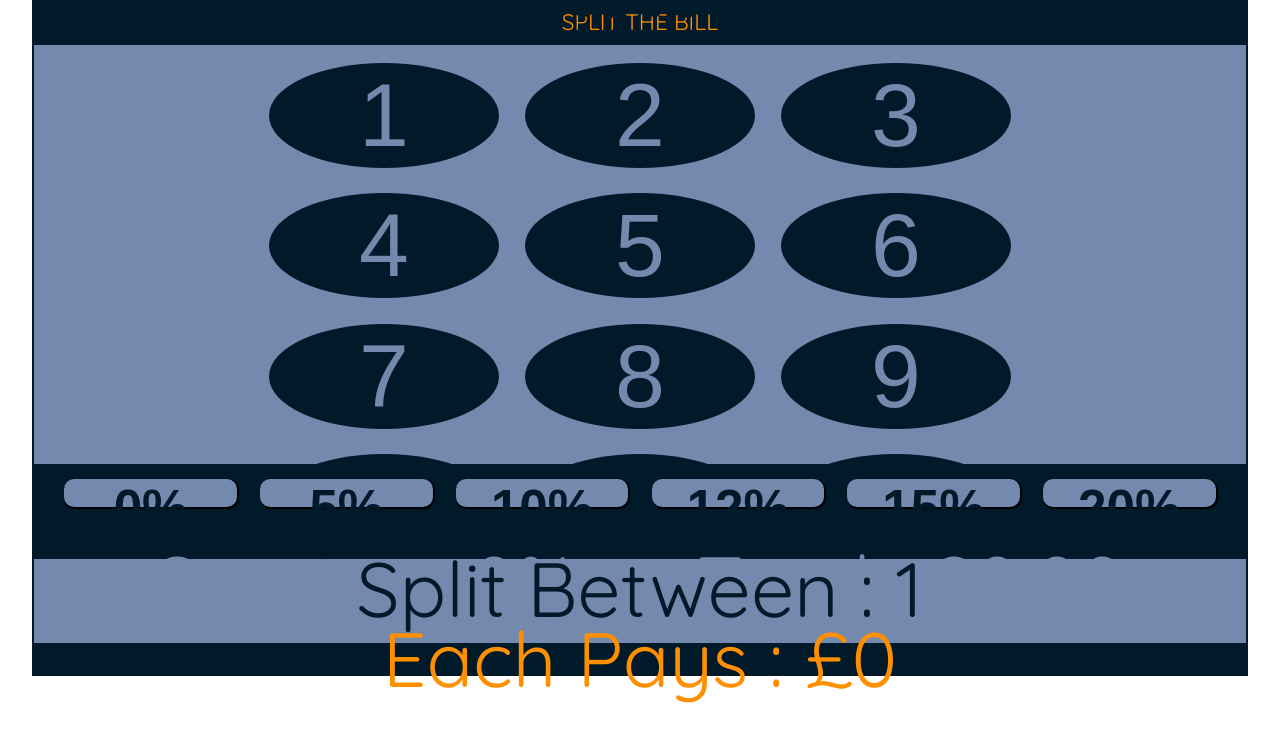
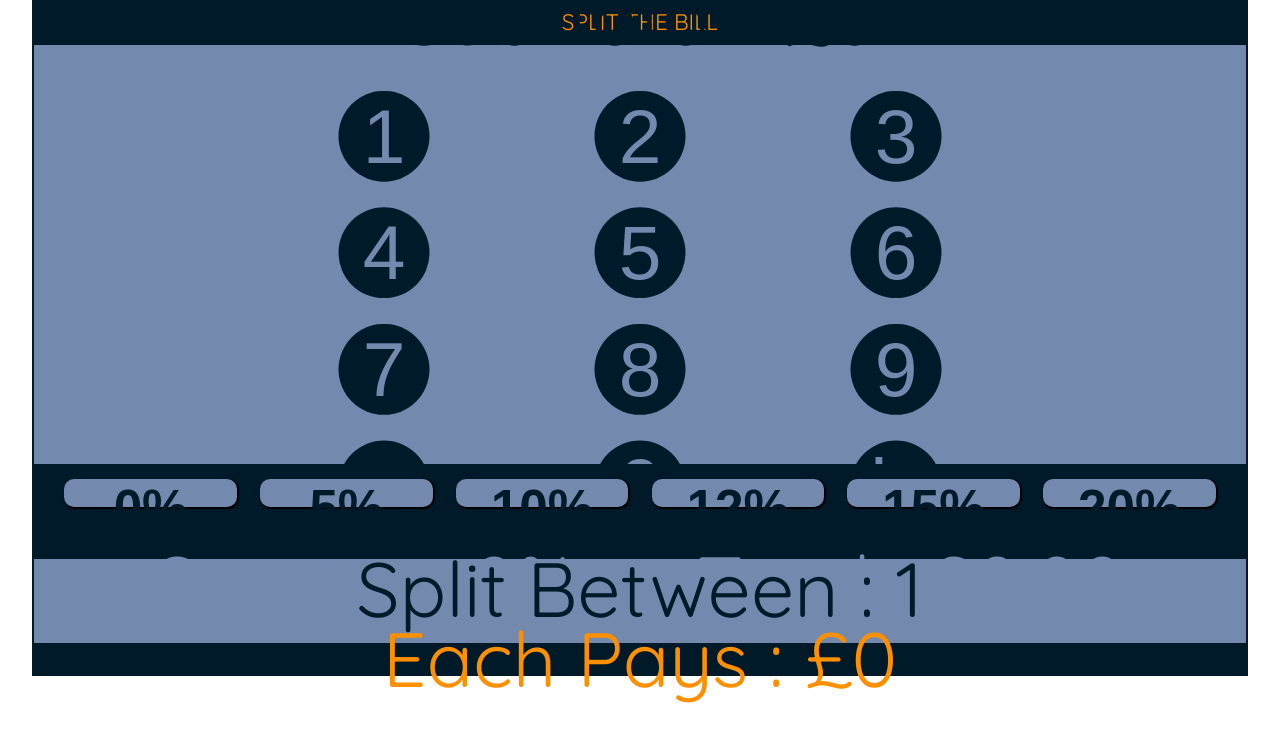
Before and after one commit to NoahAldhous/split-the-bill, a Vue app in the folder noahs-first-vue-project/: page / in a window 1280 px wide. Shown: the top 742 px of the page. Built offline with nearby package versions, Linux system fonts and the light colour scheme.

Commit message:
adjusted font size of grid item

```diff
--- a/noahs-first-vue-project/src/App.vue
+++ b/noahs-first-vue-project/src/App.vue
@@ -222,10 +222,14 @@ function calculateAmountToPay() {
 .grid-item {
   border: none;
   background-color: var(--dark-color);
+  clip-path: circle();
   border-radius: 50%;
   margin: 5%;
   color: var(--soft-color);
-  font-size: 7vw;
+  font-size: 6vw;
+  display: flex;
+  align-items: center;
+  justify-content: center;
 }
 .service-container {
   background-color: var(--dark-color);
```
